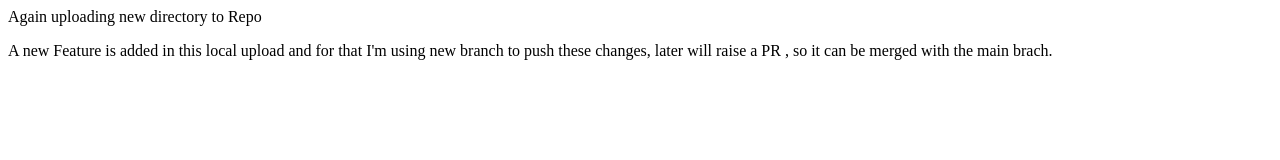
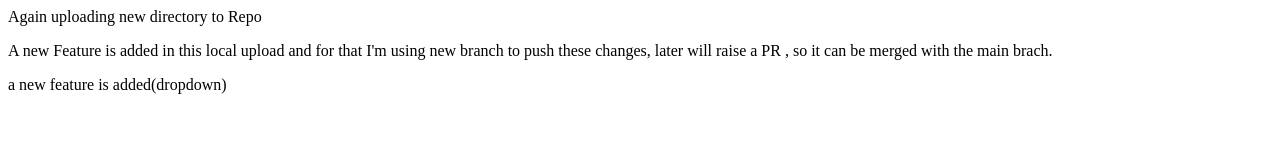
Before and after one commit to jatinsharma8532/local-upload, a plain HTML site: page localupload2/index.html in a window 1280 px wide. Drawn offline with Linux system fonts and the light colour scheme.

Commit message:
new feature added in feature1

```diff
--- a/localupload2/index.html
+++ b/localupload2/index.html
@@ -3,3 +3,4 @@
     A new Feature is added in this local upload and for that I'm using new branch to push these changes, later will raise a PR
     , so it can be merged with the main brach.
 </p>
+<p>a new feature is added(dropdown)</p>
```
